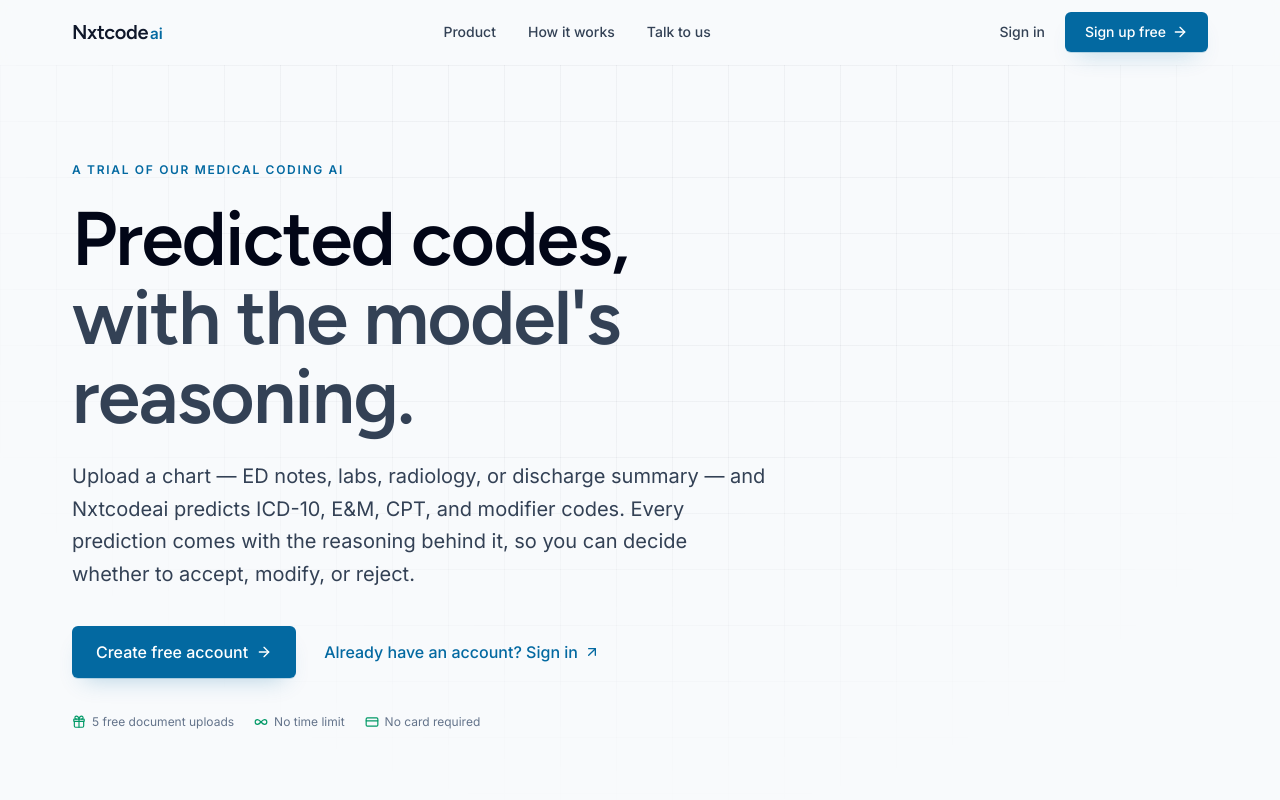
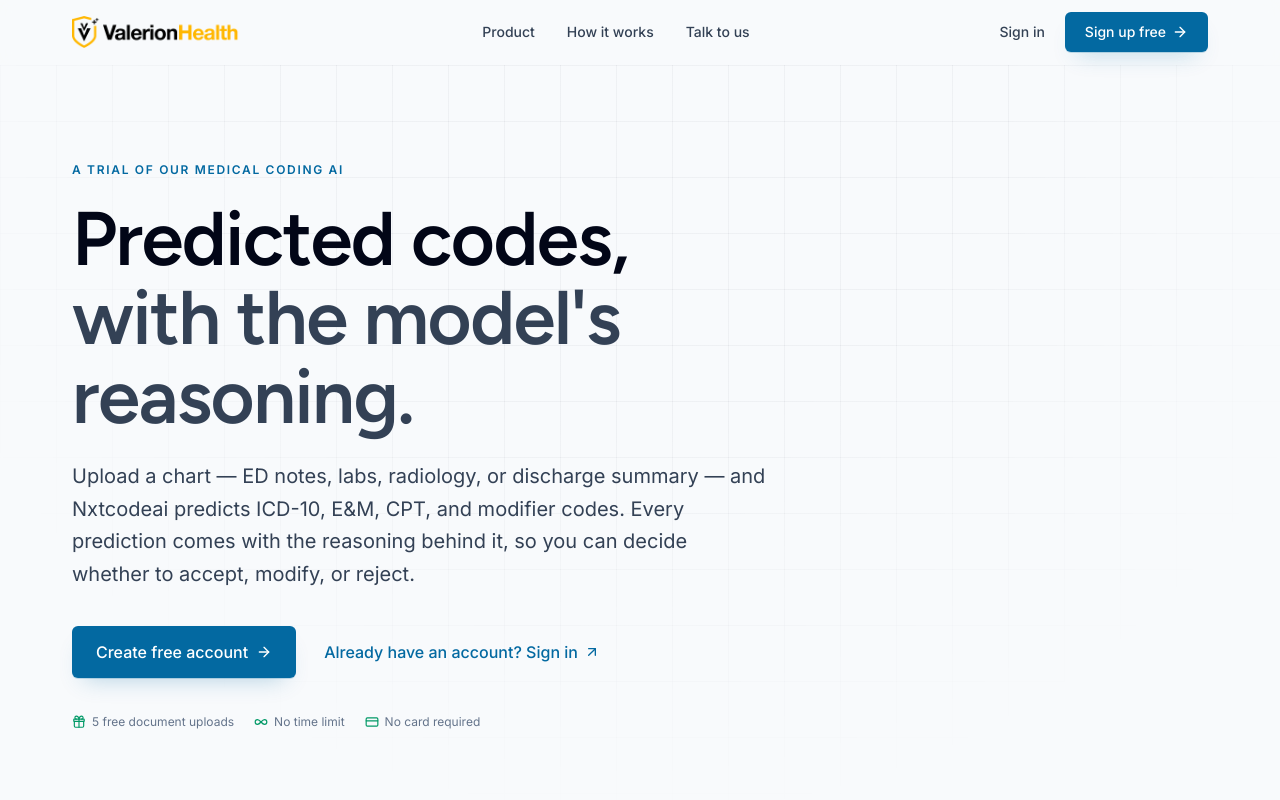
Before and after one commit to Sah-Abhishek/auto-code-v4-f, a React (Vite) app: page / in a window 1280 px wide. Shown: the top 800 px of the page. Built offline with nearby package versions, Linux system fonts and the light colour scheme; no server answers; the HTML template or start-up script is replaced by a standard one.

Commit message:
Use Valerion Health logo in landing page nav

```diff
--- a/src/pages/Landing.jsx
+++ b/src/pages/Landing.jsx
@@ -56,9 +56,8 @@ export default function Landing() {
 
       <header ref={navRef} className="sticky top-0 z-40 bg-[#F8FAFC]/80 backdrop-blur border-b border-transparent">
         <Container className="flex items-center justify-between h-16">
-          <Link to="/" className="flex items-baseline gap-0.5" aria-label="Nxtcodeai home">
-            <span className="display text-xl font-semibold text-[#0F172A]">Nxtcode</span>
-            <span className="text-[0.95rem] font-semibold text-[#0369A1]">ai</span>
+          <Link to="/" className="flex items-center" aria-label="Nxtcodeai home">
+            <img src="/valerion-logo-L.png" alt="Valerion Health" className="h-8 w-auto object-contain" />
           </Link>
           <nav className="hidden md:flex items-center gap-8 text-sm font-medium text-[#334155]" aria-label="Primary">
             <a href="#product" className="hover:text-[#0F172A] transition-colors">Product</a>
```
